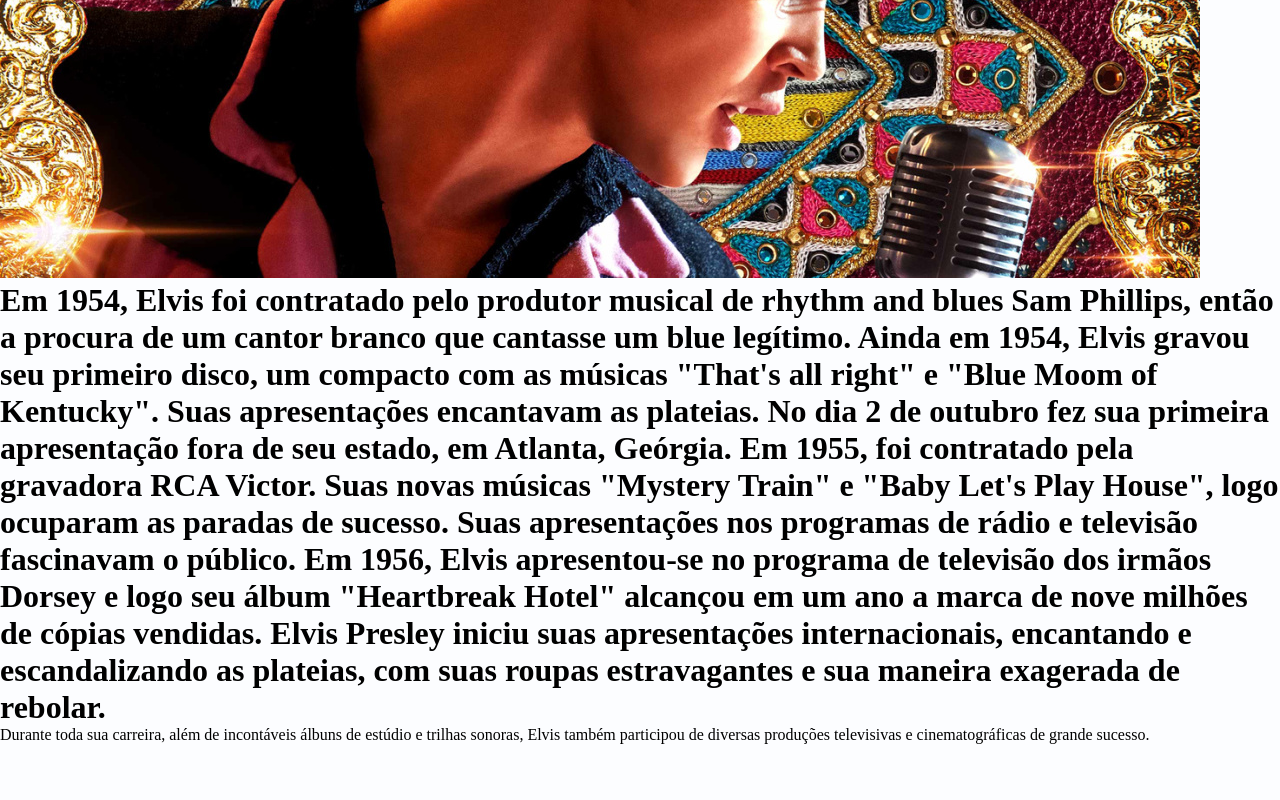
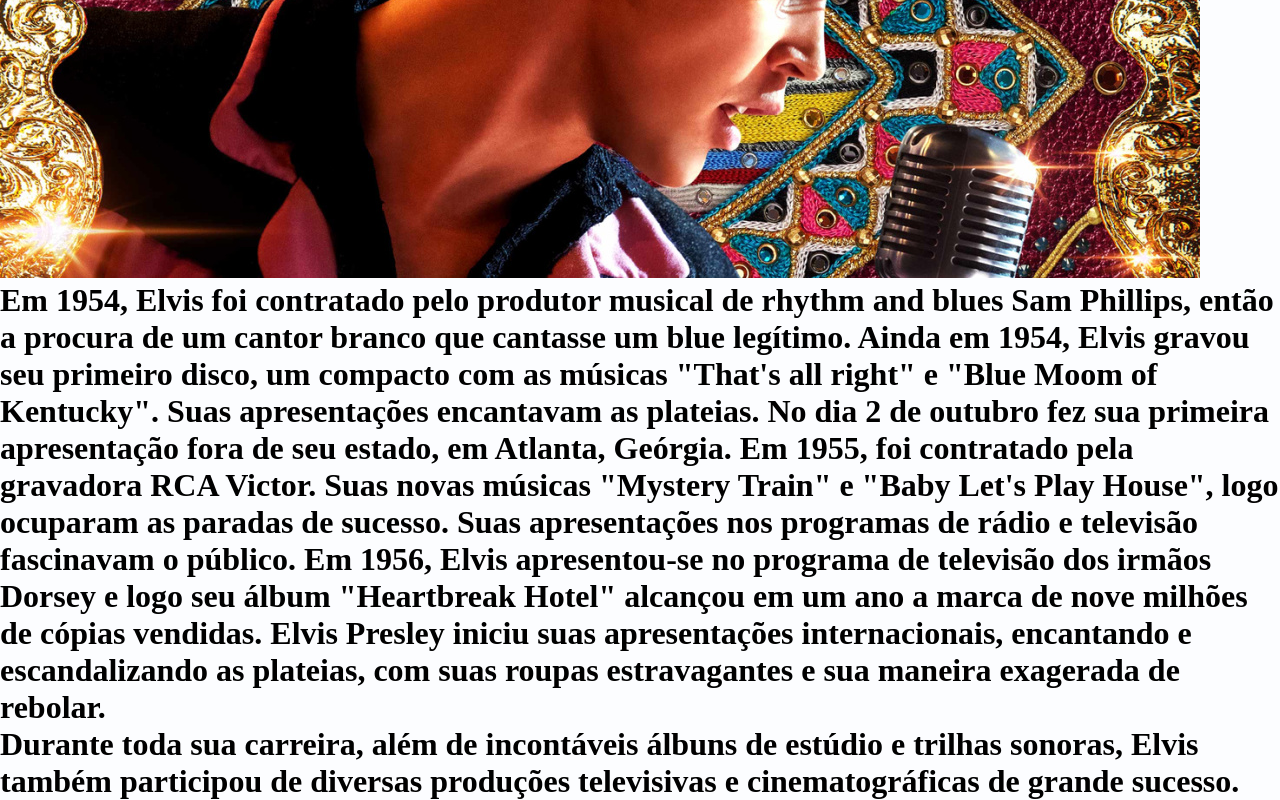
Before and after one commit to lanaym67/2i2t, a plain HTML site: page rock.html in a window 1280 px wide. Shown: the part 495-1295 px from the top of the page. Before the commit the page ends 1239 px from the top, so only its background shows below. Drawn offline with Linux system fonts and the light colour scheme.

Commit message:
lanaym67

```diff
--- a/rock.html
+++ b/rock.html
@@ -32,7 +32,7 @@
 
             Elvis Presley iniciu suas apresentações internacionais, encantando e escandalizando as plateias, com suas roupas estravagantes e sua maneira exagerada de rebolar.</h1>
 
-            Durante toda sua carreira, além de incontáveis álbuns de estúdio e trilhas sonoras, Elvis também participou de diversas produções televisivas e cinematográficas de grande sucesso.
-
+            <h1>Durante toda sua carreira, além de incontáveis álbuns de estúdio e trilhas sonoras, Elvis também participou de diversas produções televisivas e cinematográficas de grande sucesso.
+            </h1>
         </body>
 </html>
```
